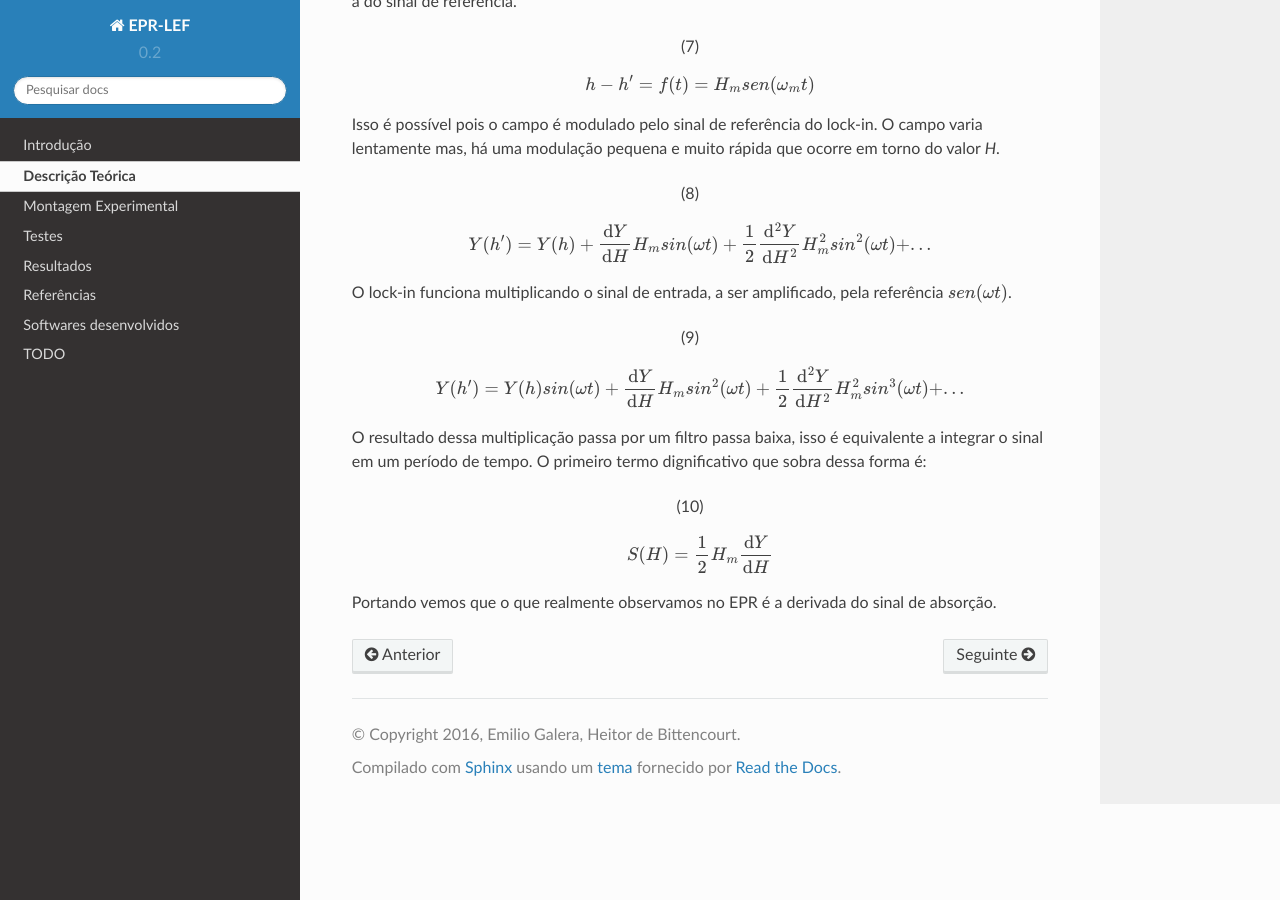
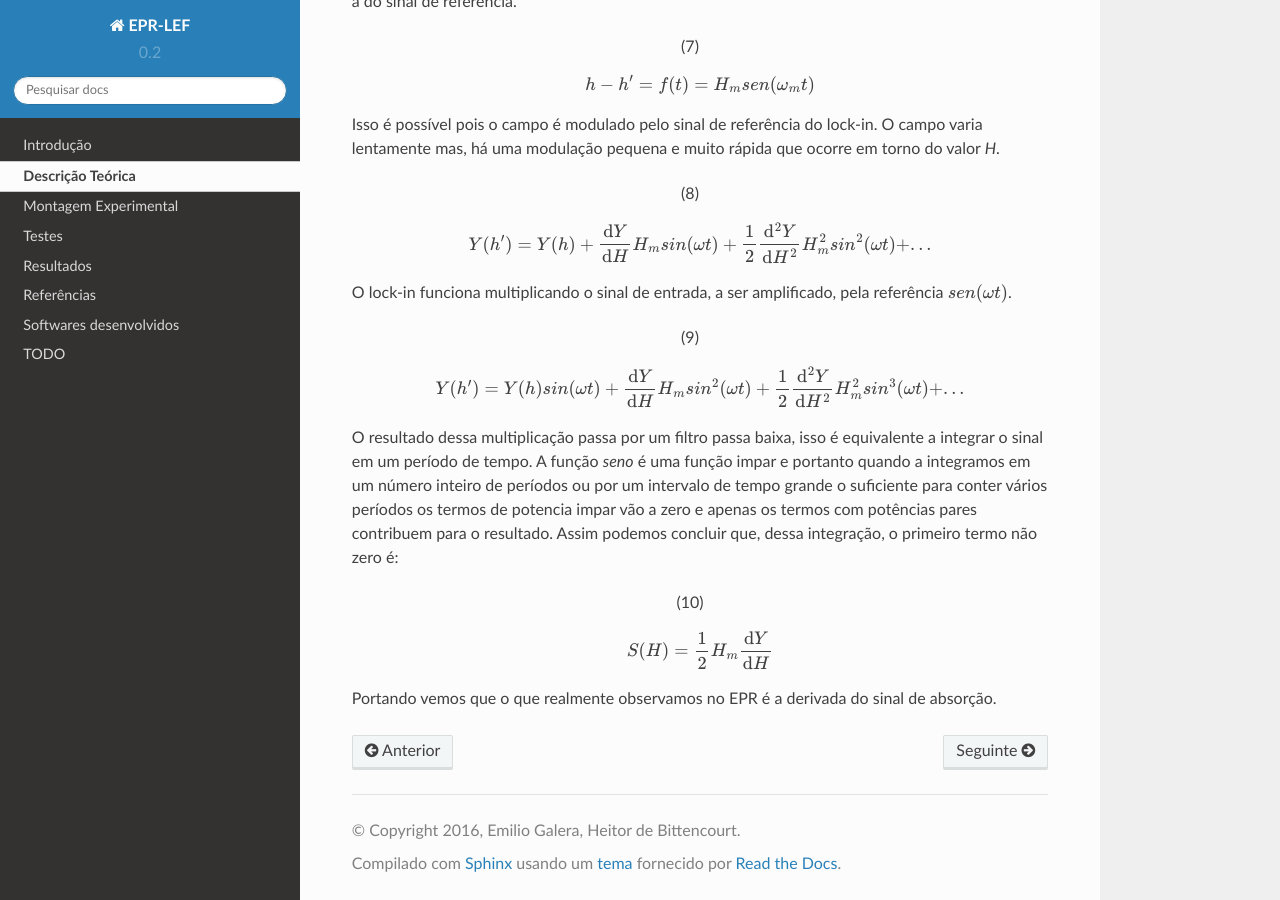
Before and after one commit to heitorPB/EPR-LEF, a Sphinx documentation site: the page built from doc/teoria.rst, in a window 1280 px wide and 900 px high, scrolled down 2000 px. Built offline with Sphinx 7.4.7 and the Read the Docs theme 2.0.0, drawn with Linux system fonts in a browser that asks for light colours.

Commit message:
pequena mudança no fim da teoria

```diff
--- a/doc/teoria.rst
+++ b/doc/teoria.rst
@@ -115,8 +115,12 @@ referência :math:`sen(\omega t)`.
 	H_m^2sin^3(\omega t) + ...
 
 O resultado dessa multiplicação passa por um filtro passa baixa, isso é
-equivalente a integrar o sinal em um período de tempo. O primeiro termo
-dignificativo que sobra dessa forma é:
+equivalente a integrar o sinal em um período de tempo. A função *seno* é
+uma função impar e portanto quando a integramos em um número inteiro de
+períodos ou por um intervalo de tempo grande o suficiente para conter vários
+períodos os termos de potencia impar vão a zero e apenas os termos com
+potências pares contribuem para o resultado. Assim podemos concluir que,
+dessa integração, o primeiro termo não zero é:
 
 .. math::
 	S(H) = \frac{1}{2}H_m\frac{\mathrm{d} Y}{\mathrm{d} H}
```
